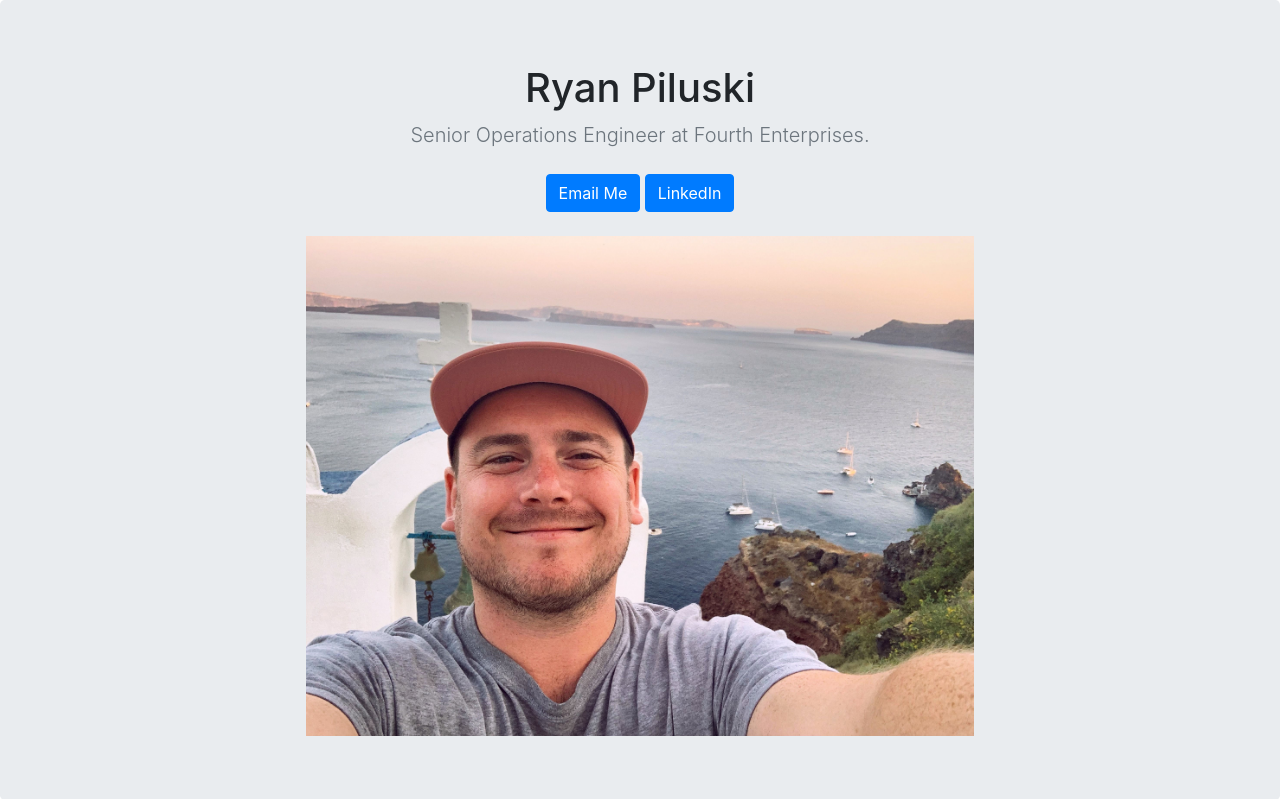
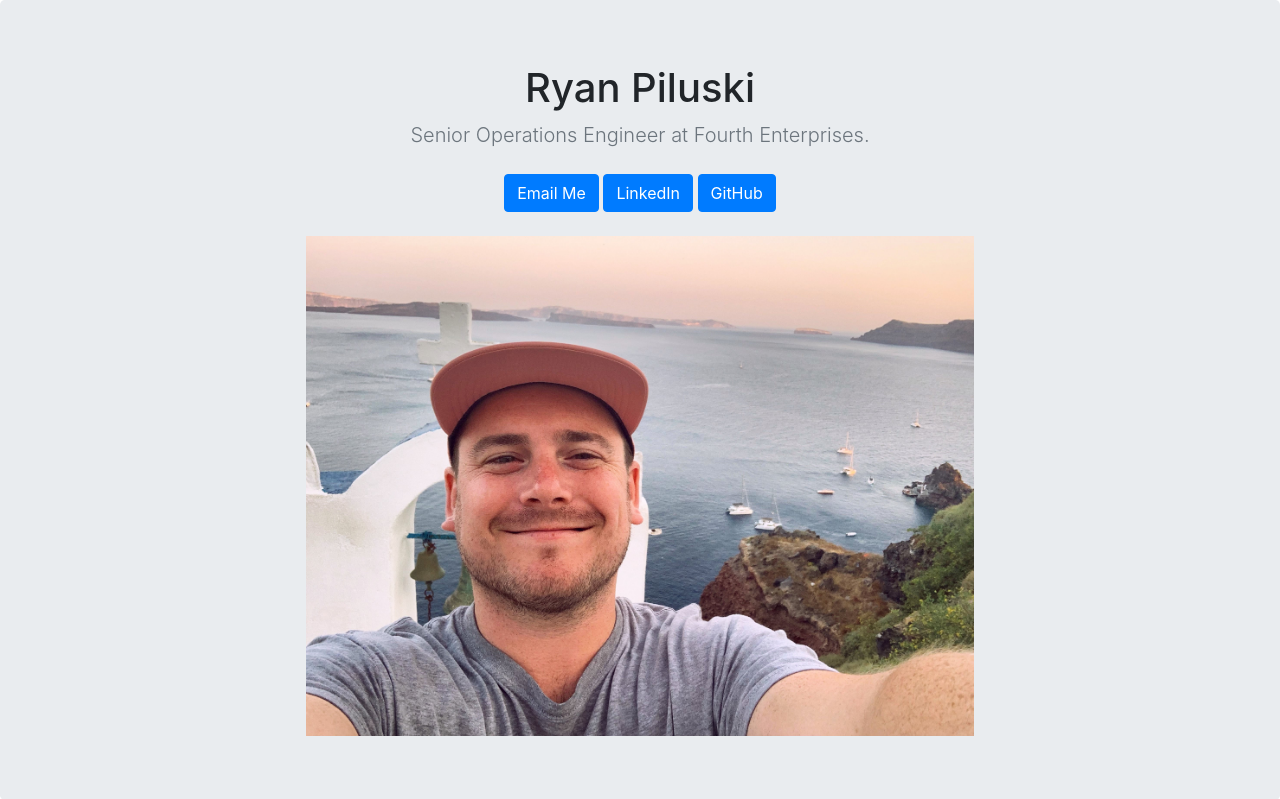
Before and after one commit to Rypilu/personal-website, a Django app: page / in a window 1280 px wide. Shown: the top 799 px of the page. Run offline with Django 3.2, Linux system fonts and the light colour scheme; data that the repository does not hold is empty; some libraries are stand-ins or nearby versions.

Commit message:
added github btn

```diff
--- a/jobs/templates/jobs/home.html
+++ b/jobs/templates/jobs/home.html
@@ -32,6 +32,7 @@
           <p>
             <a href="mailto:rpiluski@gmail.com" class="btn btn-primary my-2">Email Me</a>
             <a href="https://www.linkedin.com/in/ryan-piluski-87879658/" target="_blank" class="btn btn-primary my-2">LinkedIn</a>
+            <a href="https://github.com/Rypilu" target="_blank" class="btn btn-primary my-2">GitHub</a>
           </p>
           <img src="{% static 'B8688E78-D681-4F7F-B8BC-A0B13D85CC82_Original.jpg' %}" height="500">
         </div>
```
